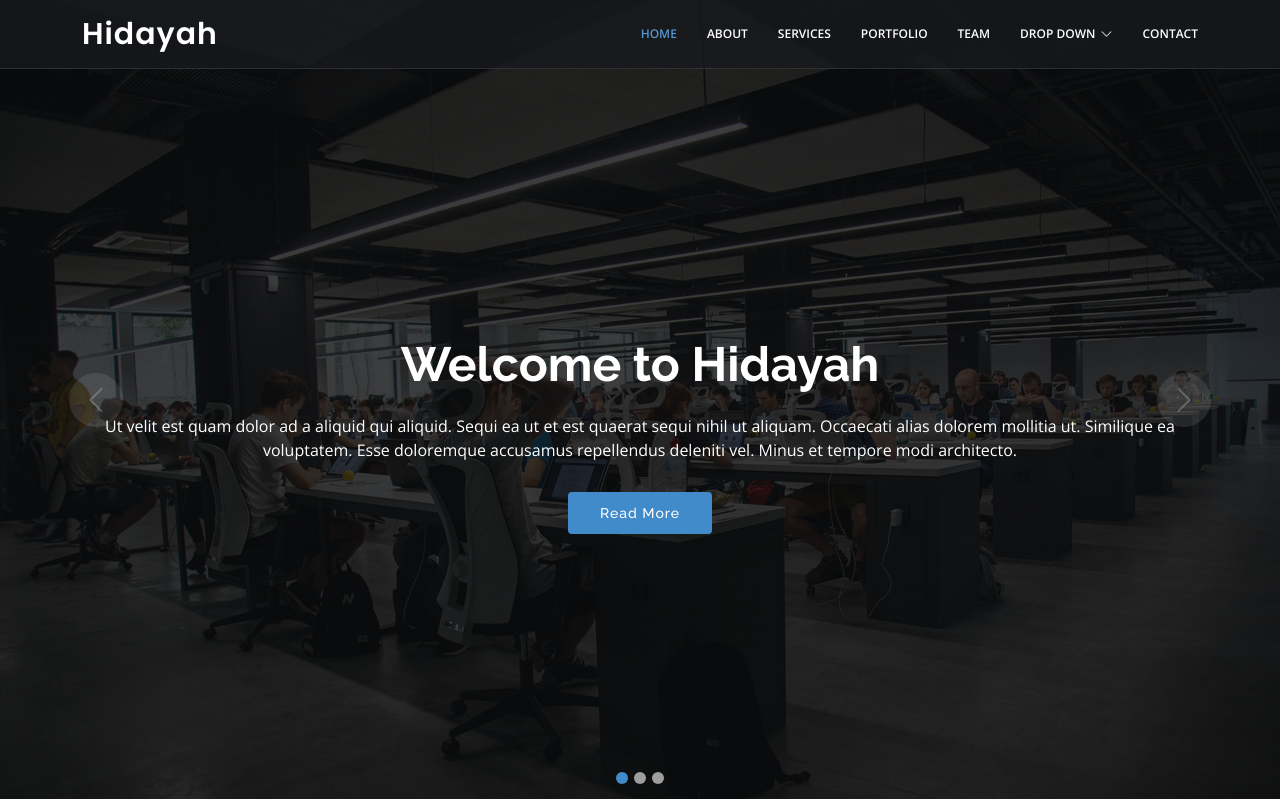
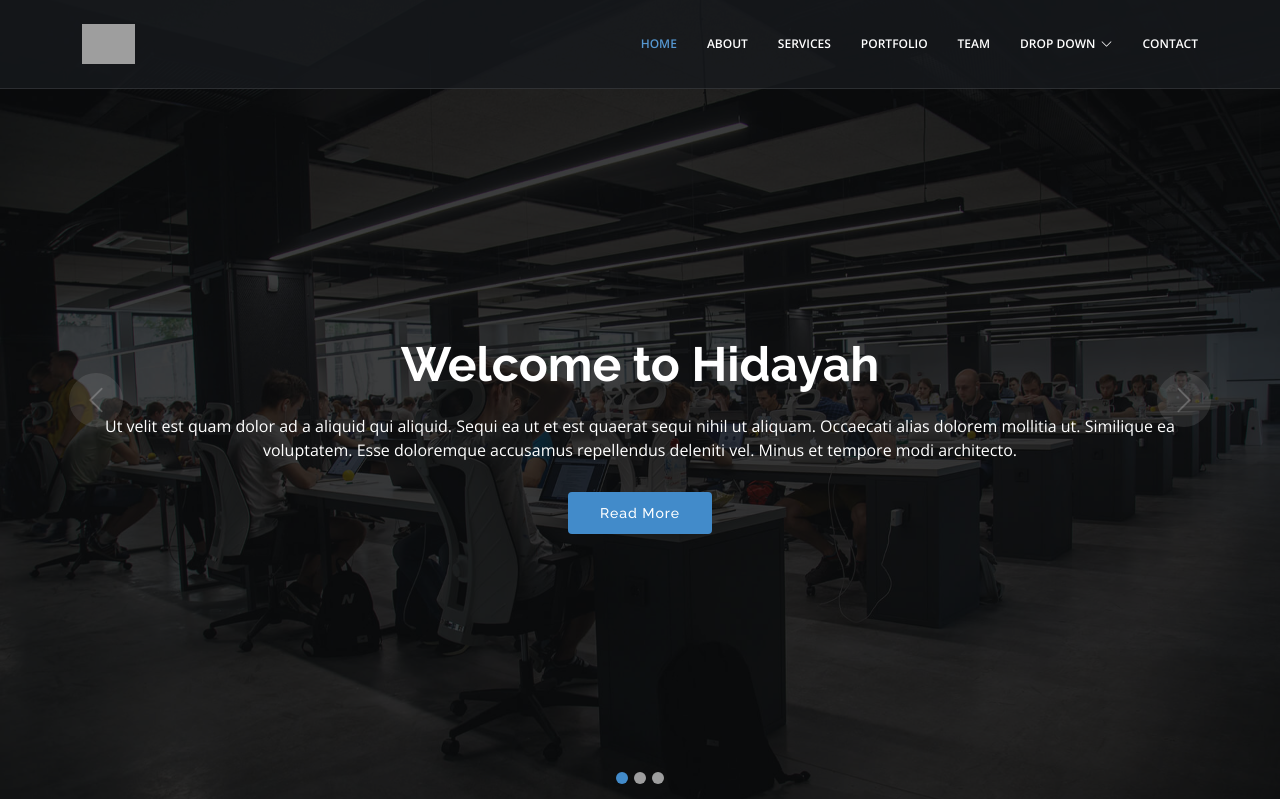
Before and after one commit to Cillah/freelance-project, a Django app: page / in a window 1280 px wide. Shown: the top 799 px of the page. Run offline with Django 4.2, Linux system fonts and the light colour scheme; some libraries are stand-ins or nearby versions; grey boxes are pictures that could not be loaded.

Commit message:
logo added and name defined for url

```diff
--- a/consultancy/templates/consultancy/index.html
+++ b/consultancy/templates/consultancy/index.html
@@ -7,13 +7,13 @@
   <meta charset="utf-8">
   <meta content="width=device-width, initial-scale=1.0" name="viewport">
 
-  <title>Hidayah Bootstrap Template - Index</title>
+  <title>Philip Vargheese Consultancy</title>
   <meta content="" name="description">
   <meta content="" name="keywords">
 
   <!-- Favicons -->
-  <link href="{% static 'consultancy/img/favicon.png' %}" rel="icon">
-  <link href="{% static 'consultancy/img/apple-touch-icon.png' %}" rel="apple-touch-icon">
+  <link href="{% static 'consultancy/img/logo/Logo_bar.png' %}" rel="icon">
+  <link href="{% static 'consultancy/img/logo/Logo_bar.png' %}" rel="apple-touch-icon">
   <!-- Google Fonts -->
   <link href="https://fonts.googleapis.com/css?family=Open+Sans:300,300i,400,400i,600,600i,700,700i|Raleway:300,300i,400,400i,500,500i,600,600i,700,700i|Poppins:300,300i,400,400i,500,500i,600,600i,700,700i" rel="stylesheet">
 
@@ -42,12 +42,12 @@
 <body>
 
   <!-- ======= Header ======= -->
-  <header id="header" class="fixed-top header-inner-pages">
+  <header id="header" class="fixed-top header-inner-pages pt-4 pb-4">
     <div class="container d-flex align-items-center justify-content-between">
 
-      <h1 class="logo"><a href="index.html">Hidayah</a></h1>
+      <!-- <h1 class="logo"><a href="index.html">Hidayah</a></h1> -->
       <!-- Uncomment below if you prefer to use an image logo -->
-      <!-- <a href="index.html" class="logo"><img src="assets/img/logo.png" alt="" class="img-fluid"></a>-->
+      <a href="{% url 'home' %}" class="logo"><img src="{% static 'consultancy/img/logo/Wordmark_White.png' %}" alt="" class="img-fluid"></a>
 
       <nav id="navbar" class="navbar">
         <ul>
--- a/consultancy/urls.py
+++ b/consultancy/urls.py
@@ -2,5 +2,5 @@ from django.urls import path,include
 from . import views
 
 urlpatterns = [
-    path("",views.home)
+    path("",views.home,name='home'),
 ]
```
